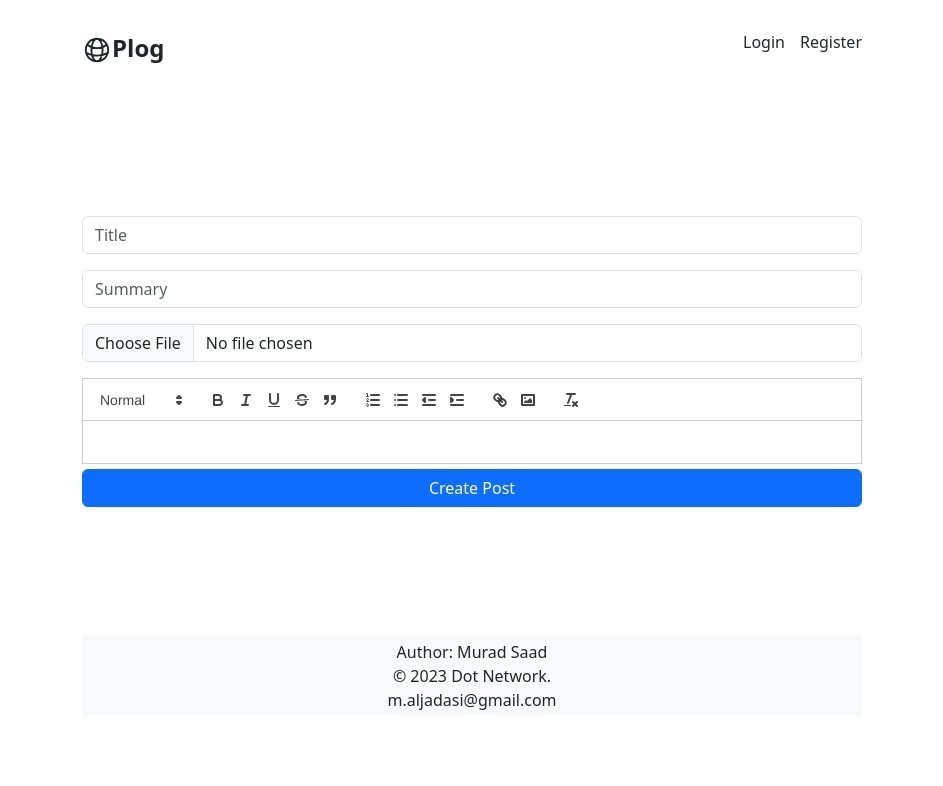
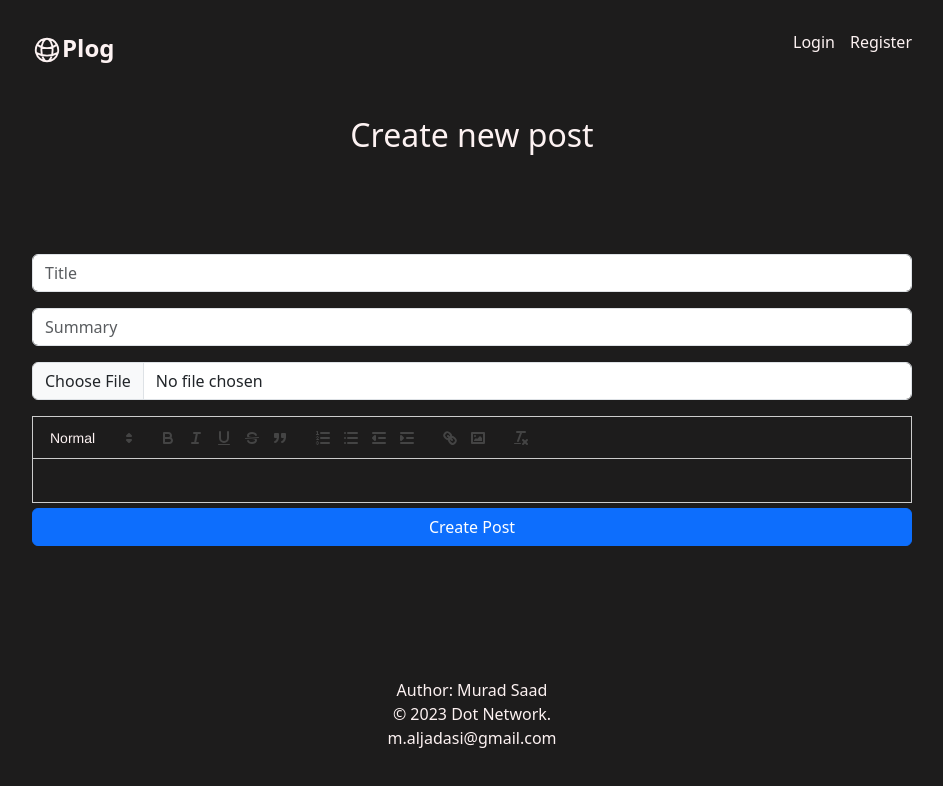
Before and after one commit to Eng-Murad/Note-App-front-end, a React (Vite) app: page /Create in a window 1280 px wide. Shown: the top 786 px of the page, without its empty margins (168-1111 px from the left). Built offline with nearby package versions, Linux system fonts and the light colour scheme; no server answers.

Commit message:
last one for save

```diff
--- a/src/App.css
+++ b/src/App.css
@@ -1,8 +1,10 @@
 *{
   box-sizing: border-box;
+  background-color: rgb(29, 28, 28);
+  color: #fdf2f2;
 }
 body{
-  color: #222;
+  color:white;
 }
 img{
   max-width: 100%;
@@ -10,8 +12,9 @@ img{
 
 main{
   padding: 10px;
-  max-width: 800px;
+  max-width: 900px;
   margin: 0 auto;
+
 }
 
 header, footer{
@@ -25,6 +28,7 @@ header a,footer a{
   text-decoration: none;
   color: inherit;
   align-items: center;
+  color: #fdf2f2;
 }
 header a.logo,footer a.logo{
   font-weight: bold;
@@ -123,7 +127,6 @@ div.post-page time{
   text-align:center;
   display:block;
   font-size: .7rem ;
-  color:#aaa;
 }
 
 div.post-page div.author{
@@ -131,6 +134,7 @@ div.post-page div.author{
   margin-bottom: 10px;
   font-size: .7rem;
   font-weight: bold;
+  color: #fdf2f2;
 }
 div.post-page div.content p{
   line-height: 1.6rem;
@@ -145,8 +149,8 @@ div.edit-row {
 }
 
 div.post-page a.edit-btn {
-  background-color: #333;
-  color: #fff;
+  background-color: #5d5a5a;
+  color: #fdf2f2;
   padding: 15px 30px;
   display:inline-flex;
   text-decoration: none;
--- a/src/footer.jsx
+++ b/src/footer.jsx
@@ -2,7 +2,7 @@ import React from 'react';
 
 function AlignmentExample() {
   return (
-    <footer className="bg-light d-flex align-items-center justify-content-center" style={{ height: '10vh' }}>
+    <footer className="d-flex align-items-center justify-content-center" style={{ height: '10vh' }}>
       <div className="text-center p-3">
         <p className="mb-0">
           Author: Murad Saad
--- a/src/pages/CreatePost.jsx
+++ b/src/pages/CreatePost.jsx
@@ -11,8 +11,21 @@ export default function CreatePost() {
     const [files, setFiles] = useState('');
     const [redirect, setRedirect] = useState(false);
 
-    async function createNewPost(ev) {
-        // ... (remaining code remains unchanged)
+    async function createNewPost (ev){
+        const data = new FormData();
+        data.set('title', title);
+        data.set('summary', summary);
+        data.set('content', content);
+        data.set('file', files[0]);
+        ev.preventDefault();
+        const response = await fetch('https://note-app-back-end-idcq.onrender.com/post', {
+            method: 'POST',
+            body: data,
+            credentials:'include',
+        })
+        if(response.ok){
+            setRedirect(true);
+        }
     }
 
     if (redirect) {
@@ -20,7 +33,11 @@ export default function CreatePost() {
     }
 
     return (
-        <div style={{  flexDirection: 'column', alignItems: 'center', justifyContent: 'center', height: '50vh', marginTop:'150px', }}>
+        <div>
+        <h2 style={{
+            textAlign: "center",
+          }}>Create new post</h2>
+        <div style={{  flexDirection: 'column', alignItems: 'center', justifyContent: 'center', height: '50vh', marginTop:'100px', }}>
             <form onSubmit={createNewPost}>
                 <input type="title" placeholder="Title" value={title} onChange={ev => setTitle(ev.target.value)} className="form-control mb-3" />
                 <input type="summary" placeholder="Summary" value={summary} onChange={ev => setSummary(ev.target.value)} className="form-control mb-3" />
@@ -29,5 +46,6 @@ export default function CreatePost() {
                 <button style={{ marginTop: '5px' }} className="btn btn-primary">Create Post</button>
             </form>
         </div>
+        </div>
     );
 }
```
